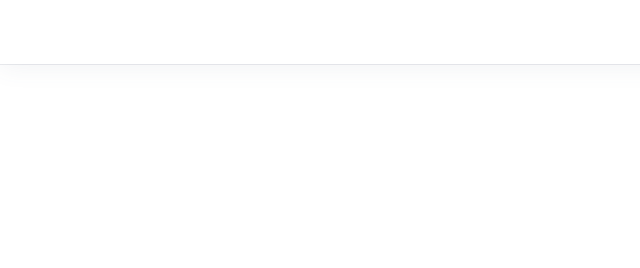
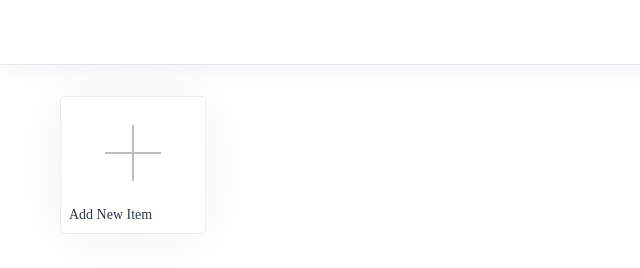
Before and after one commit to victor-savinov/start-page, a browser extension: page index.html in a window 1280 px wide. Shown: the top 268 px of the page, without its empty margins (0-640 px from the left). Drawn offline with Linux system fonts and the light colour scheme.

Commit message:
Added basic item structure

```diff
--- a/index.html
+++ b/index.html
@@ -6,8 +6,10 @@
 		<title>Start Page</title>
 		<style>
 			body {
+				font-size: 16px;
 				overflow: hidden;
 				margin: 0;
+				color: #2f374f;
 				background: #fff;
 			}
 
@@ -18,7 +20,54 @@
 			}
 
 			main {
-				height: calc(100vh - 96px);
+				display: flex;
+				width: 1160px;
+				height: calc(100vh - 160px);
+				margin: auto;
+				padding: 32px 16px;
+				justify-content: flex-start;
+				align-items: flex-start;
+			}
+
+			.item {
+				width: 128px;
+				padding: 8px;
+				cursor: pointer;
+				border: 1px solid rgba(0, 0, 0, .07);
+				border-radius: 5px;
+				background-color: #fff;
+				box-shadow: 0 2px 64px 0 rgba(0, 0, 0, .05);
+			}
+
+			.item__preview {
+				height: 96px;
+				border-radius: 5px;
+			}
+
+			.item--new .item__preview {
+				position: relative;
+			}
+
+			.item--new .item__preview::before,
+			.item--new .item__preview::after {
+				position: absolute;
+				top: 50%;
+				left: 50%;
+				display: block;
+				width: 56px;
+				height: 2px;
+				content: '';
+				transform: translate(-50%, -50%);
+				background: #bcbec2;
+			}
+
+			.item--new .item__preview::after {
+				transform: translate(-50%, -50%) rotate(90deg);
+			}
+
+			.item__label {
+				font-size: 14px;
+				margin: 6px 0 2px;
 			}
 
 			footer {
@@ -30,7 +79,12 @@
 	</head>
 	<body>
 		<header></header>
-		<main></main>
+		<main>
+			<div class="item item--new">
+				<div class="item__preview"></div>
+				<div class="item__label">Add New Item</div>
+			</div>
+		</main>
 		<footer></footer>
 	</body>
 </html>
```
